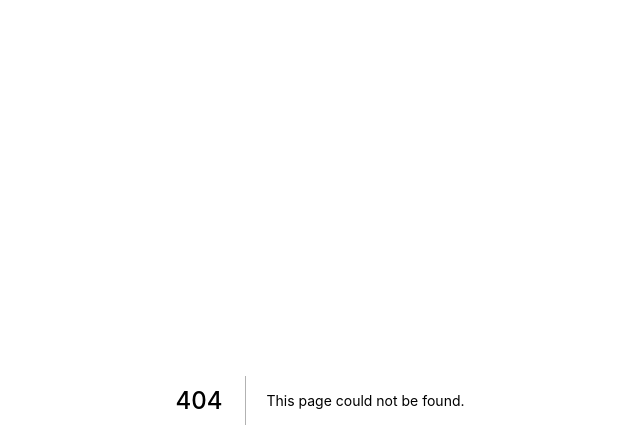
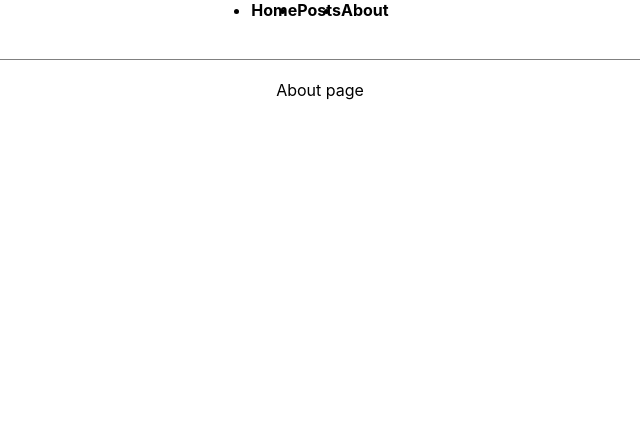
Before and after one commit to FourSqweez/nextjs-ts-basic-tailwind, a Next.js app: page /about in a window 1280 px wide. Before the commit this address had no page. Shown: the top 448 px of the page, without its empty margins (320-960 px from the left). Built offline with nearby package versions, Linux system fonts and the light colour scheme.

Commit message:
Add : creat about components

```diff
--- /dev/null
+++ b/pages/about.tsx
@@ -0,0 +1,12 @@
+import Navbar from '../components/navbar'
+
+function about() {
+	return (
+		<>
+			<Navbar />
+			<div className="container">About page</div>
+		</>
+	)
+}
+
+export default about
```
